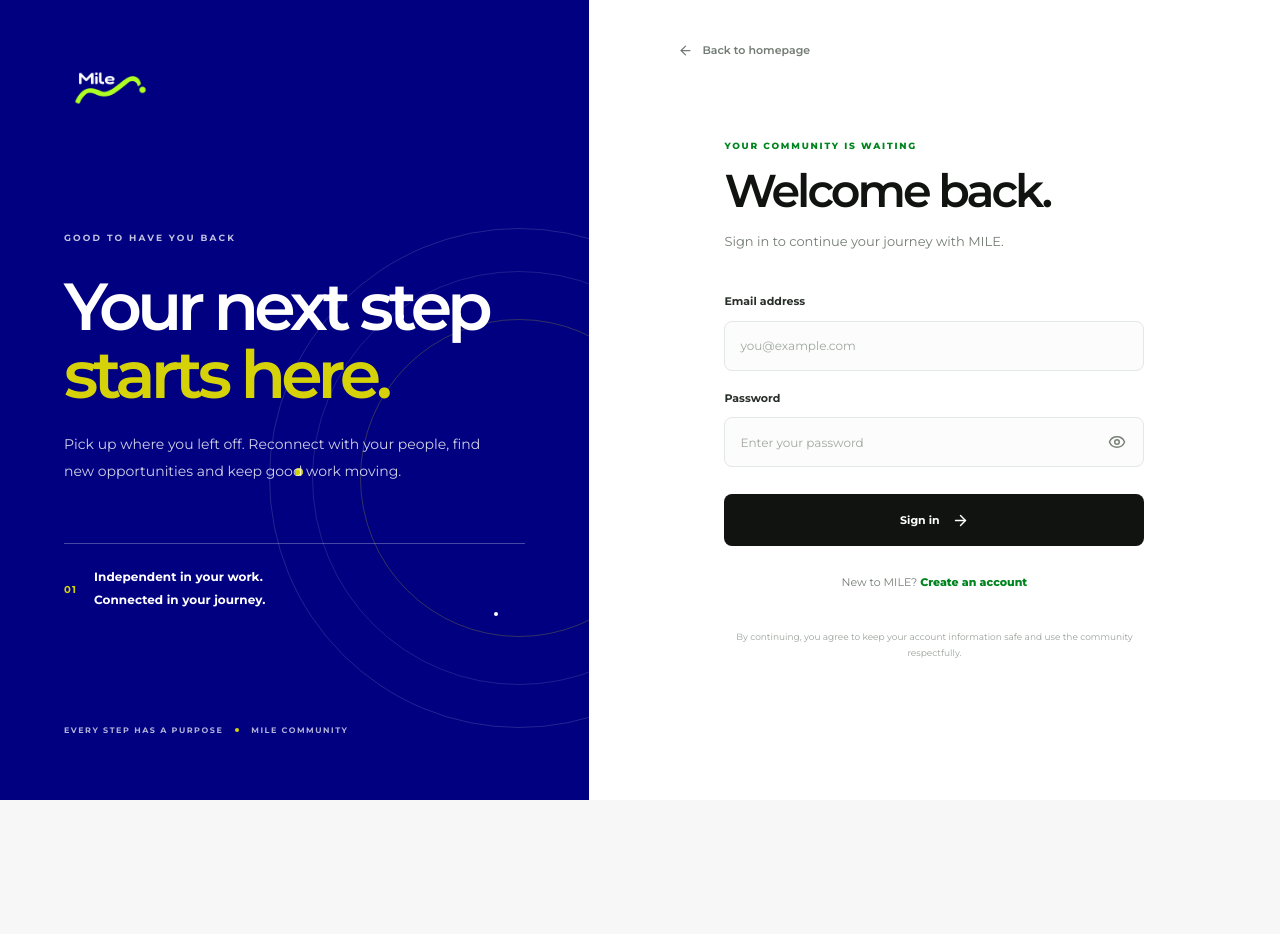
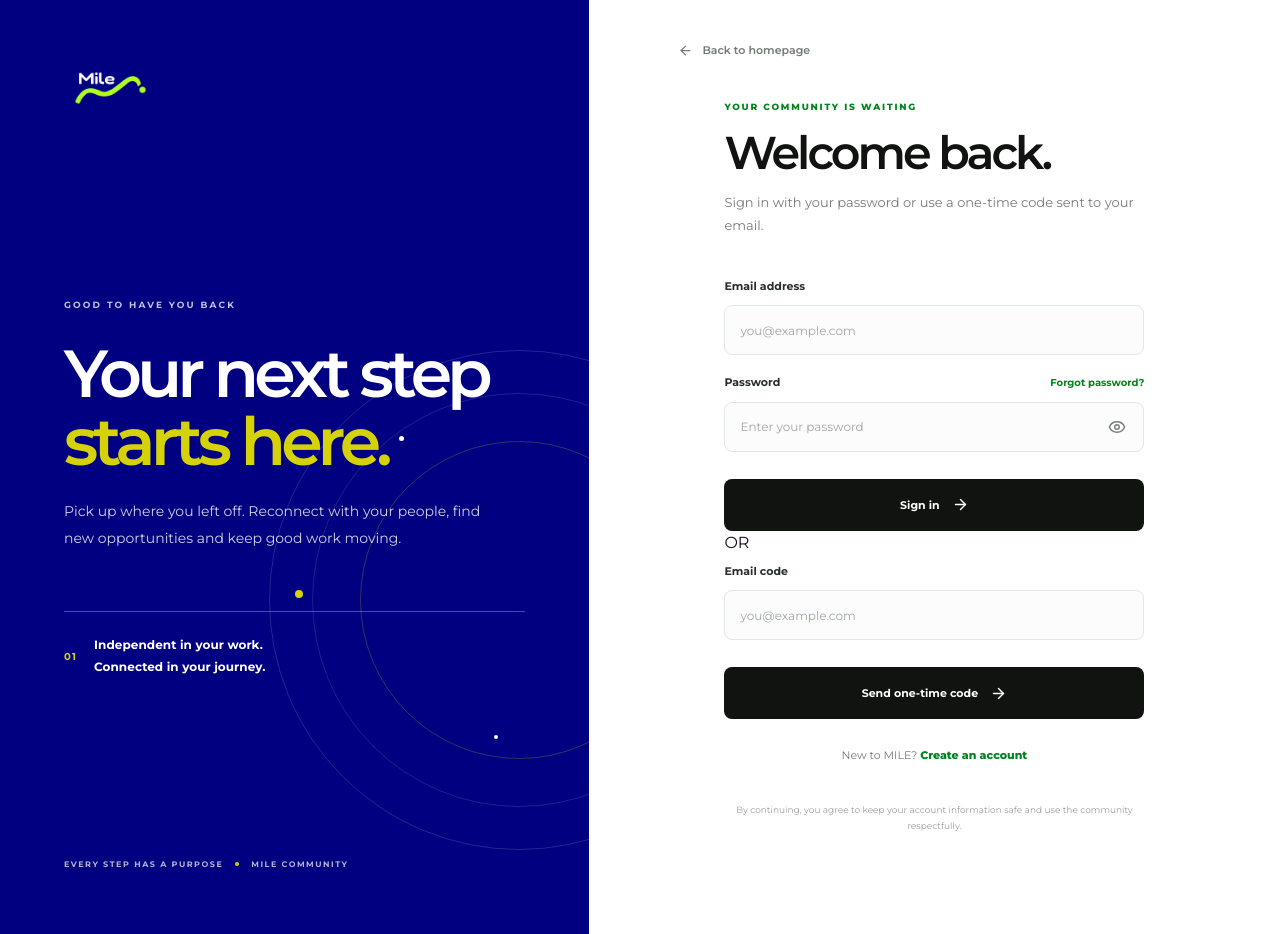
Before and after one commit to AkinpelumiMoses/fiverr-growth-assistant, a Next.js app: page /login in a window 1280 px wide. Before the commit the page ends 800 px from the top, so only its background shows below. Built offline with nearby package versions, Linux system fonts and the light colour scheme; no server answers.

Commit message:
Add OTP sign-in and password recovery entry point

```diff
--- a/app/login/page.tsx
+++ b/app/login/page.tsx
@@ -3,7 +3,7 @@
 import Link from "next/link";
 import { use, useState } from "react";
 import { ArrowLeft, ArrowRight, Eye, EyeOff } from "lucide-react";
-import { signIn } from "@/app/auth/actions";
+import { sendLoginOtp, signIn } from "@/app/auth/actions";
 
 type Props = { searchParams: Promise<{ error?: string; message?: string; next?: string }> };
 
@@ -31,21 +31,32 @@ export default function LoginPage({ searchParams }: Props) {
           <span className="mile-auth-mobile-logo"><img src="/mile-logo.png" alt="MILE" /></span>
           <p className="mile-auth-eyebrow">YOUR COMMUNITY IS WAITING</p>
           <h2>Welcome back.</h2>
-          <p className="mile-auth-subtitle">Sign in to continue your journey with MILE.</p>
+          <p className="mile-auth-subtitle">Sign in with your password or use a one-time code sent to your email.</p>
 
-          {params.message === "confirm" && <p role="status" className="mile-auth-alert success">Your account is ready. Confirm your email address, then sign in.</p>}
+          {params.message === "confirm" && <p role="status" className="mile-auth-alert success">Check your email to verify your account before signing in.</p>}
+          {params.message === "password_reset" && <p role="status" className="mile-auth-alert success">Your password was updated. You can sign in again.</p>}
+          {params.error === "otp" && <p role="alert" className="mile-auth-alert error">We couldn’t send the code. Check the email address and try again.</p>}
+          {params.error === "session" && <p role="alert" className="mile-auth-alert error">Your reset session expired. Please request another reset email.</p>}
+          {params.error === "invalid_email" && <p role="alert" className="mile-auth-alert error">Enter a valid email address.</p>}
           {params.error && <p role="alert" className="mile-auth-alert error">{params.error === "credentials" ? "That email and password combination doesn’t match. Please try again." : "We couldn’t sign you in. Please check your details and try again."}</p>}
 
           <form action={signIn} className="mile-auth-form">
             <input type="hidden" name="next" value={params.next || "/dashboard"} />
             <label htmlFor="email">Email address</label>
             <input className="mile-auth-input" id="email" name="email" type="email" required autoComplete="email" placeholder="you@example.com" />
-            <div className="mile-auth-label-row"><label htmlFor="password">Password</label></div>
+            <div className="mile-auth-label-row"><label htmlFor="password">Password</label><Link href="/forgot-password">Forgot password?</Link></div>
             <div className="mile-auth-password">
               <input className="mile-auth-input" id="password" name="password" type={showPassword ? "text" : "password"} required autoComplete="current-password" placeholder="Enter your password" />
               <button type="button" onClick={() => setShowPassword(v => !v)} aria-label={showPassword ? "Hide password" : "Show password"}>{showPassword ? <EyeOff size={18}/> : <Eye size={18}/>}</button>
             </div>
             <button className="mile-auth-submit" type="submit">Sign in <ArrowRight size={17}/></button>
+          </form>
+          <div className="mile-auth-divider"><span>OR</span></div>
+          <form action={sendLoginOtp} className="mile-auth-form mile-auth-otp-form">
+            <input type="hidden" name="next" value={params.next || "/dashboard"} />
+            <label htmlFor="otp-email">Email code</label>
+            <input className="mile-auth-input" id="otp-email" name="email" type="email" required autoComplete="email" placeholder="you@example.com" />
+            <button className="mile-auth-submit mile-auth-submit-secondary" type="submit">Send one-time code <ArrowRight size={17}/></button>
           </form>
           <p className="mile-auth-switch">New to MILE? <Link href="/signup">Create an account</Link></p>
           <p className="mile-auth-legal">By continuing, you agree to keep your account information safe and use the community respectfully.</p>
```
